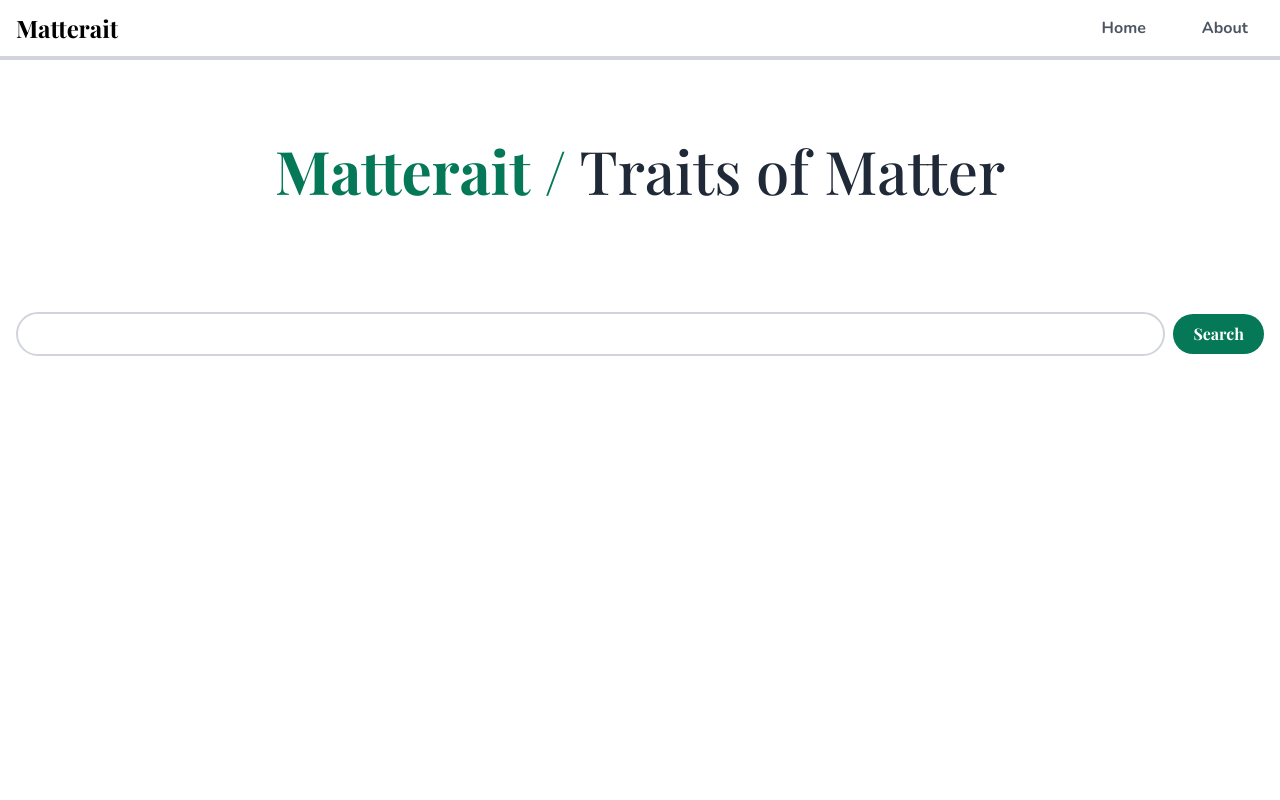
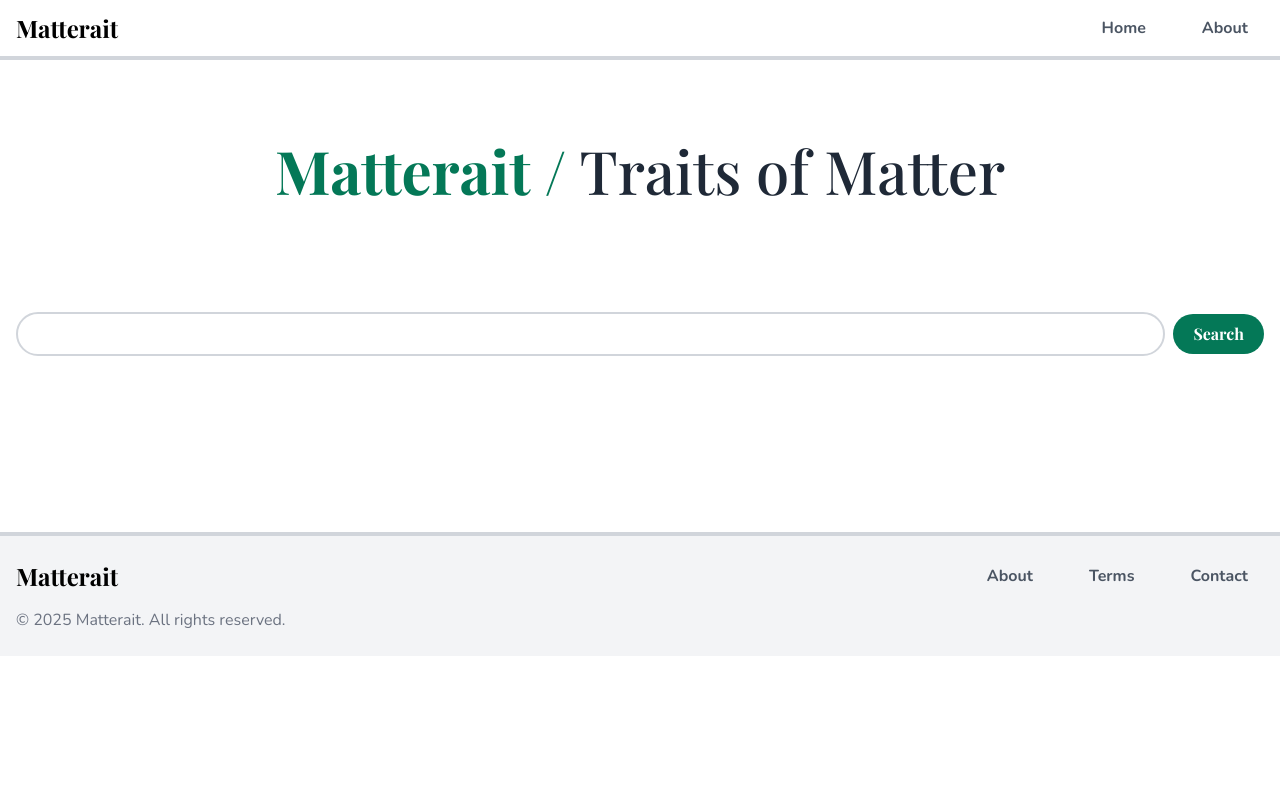
Before and after one commit to engilorian/matterait-site, a Next.js app: page / in a window 1280 px wide. Shown: the top 800 px of the page. Built offline with nearby package versions, Linux system fonts and the light colour scheme.

Commit message:
getting rid of objective viewheight

```diff
--- a/app/components/Layout/mainLayout.tsx
+++ b/app/components/Layout/mainLayout.tsx
@@ -8,7 +8,7 @@ const MainLayout: React.FC<{ children: React.ReactNode }> = ({ children }) => {
   return (
     <div>
       <Navbar />
-      <main className="min-h-screen">
+      <main>
         {children}
       </main>
       <Footer />
```
